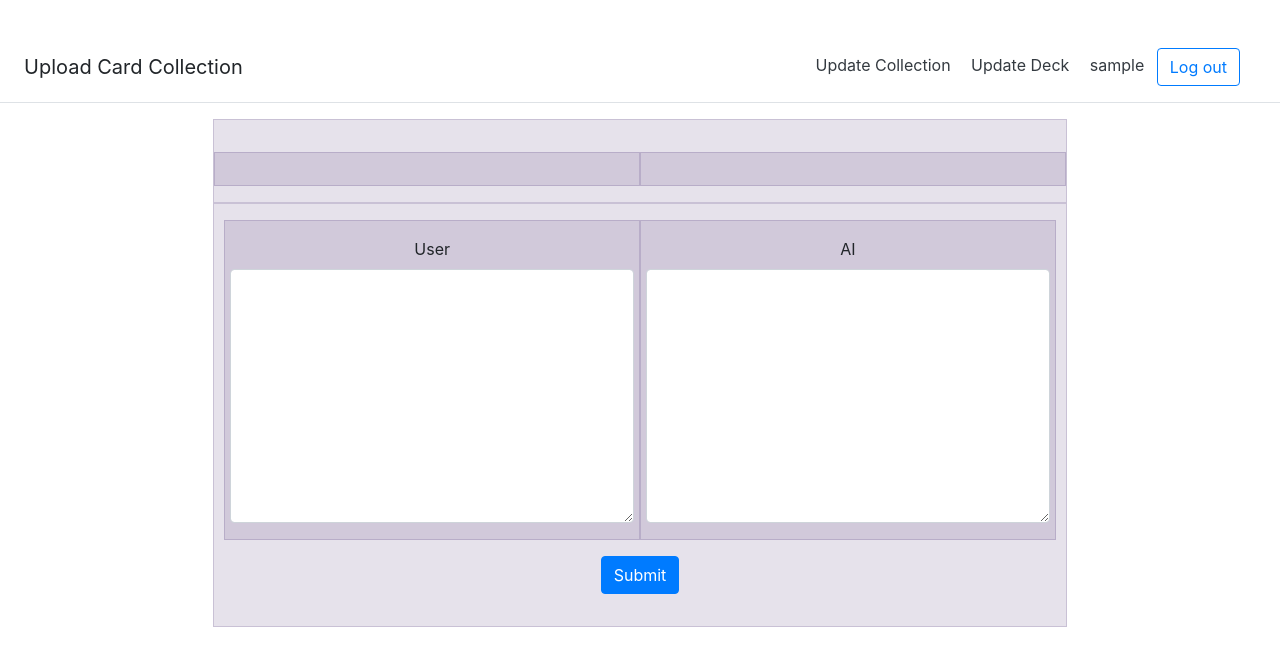
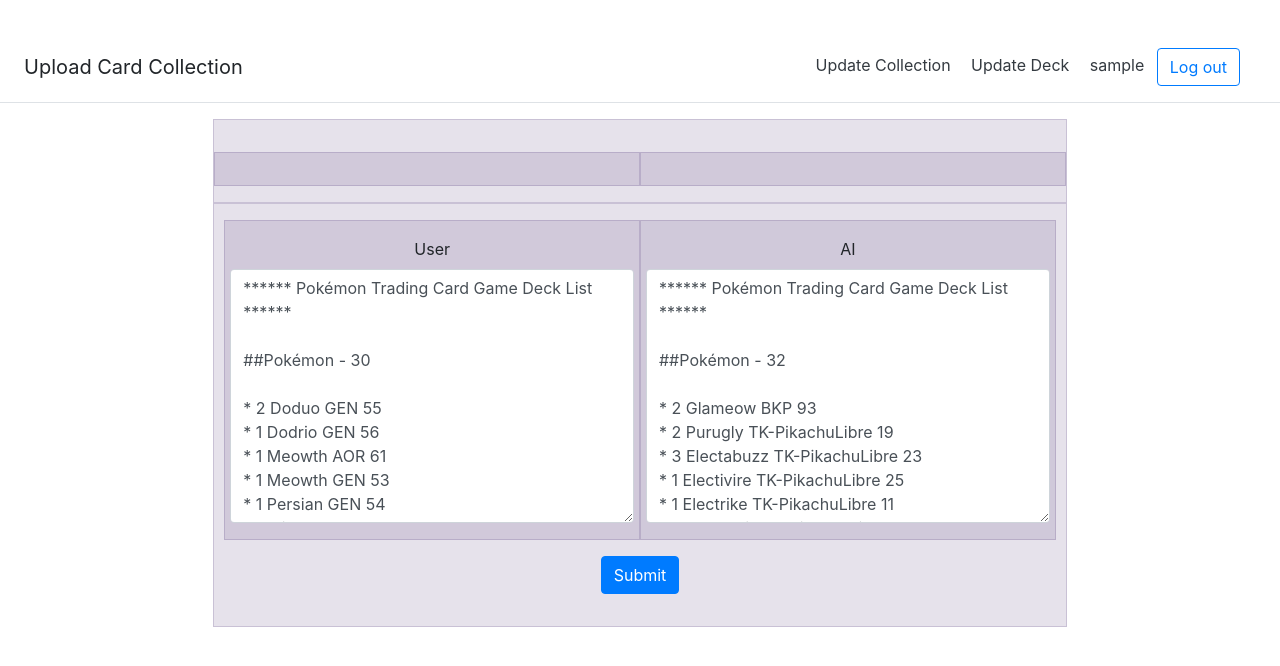
Before and after one commit to lingt-xyz/PokemonGoBack, a PHP site: page /collection.php?action=update in a window 1280 px wide. Shown: the top 666 px of the page. Run offline with PHP 8.4, Linux system fonts and the light colour scheme; the visitor is signed in with stand-in values (Sample User, id 1).

Commit message:
set default value for crd collection and deck to simplify testing

```diff
--- a/source/PokemonGoBack/collection.php
+++ b/source/PokemonGoBack/collection.php
@@ -112,12 +112,96 @@
                     <div class="form-group col-md-6">
                         <label for="card_collection_1">User</label>
                         <textarea class="form-control" id="card_collection_1" name="card_collection_1"
-                                  rows="10"></textarea>
+                                  rows="10">
+****** Pokémon Trading Card Game Deck List ******
+
+##Pokémon - 30
+
+* 2 Doduo GEN 55
+* 1 Dodrio GEN 56
+* 1 Meowth AOR 61
+* 1 Meowth GEN 53
+* 1 Persian GEN 54
+* 2 Diglett GEN 38
+* 1 Dugtrio GEN 39
+* 2 Geodude GEN 43
+* 1 Hitmonchan GEN 48
+* 1 Hitmonlee GEN 47
+* 3 Machop GEN 40
+* 2 Machoke GEN 41
+* 2 Espurr GEN 114
+* 1 Meowstic GEN 115
+* 2 Gastly GEN 33
+* 1 Haunter GEN 34
+* 2 Jirachi GEN 113
+* 1 Jynx FFI 37
+* 1 Slowpoke GEN 32
+* 2 Zubat GEN 30
+
+##Trainer Cards - 10
+
+* 1 Wally GEN 127
+* 1 Red Card GEN 71
+* 2 Energy Switch GEN 61
+* 1 Switch SUM 132
+* 2 Pokémon Fan Club GEN 69
+* 1 Shauna GEN 72
+* 1 Poké Ball GEN 67
+* 1 Floral Crown GEN 126
+
+##Energy - 20
+
+* 10 Psychic Energy TK-AlolanRaichu 20
+* 10 Fighting Energy TK-Lycanroc 5
+
+Total Cards - 60
+
+****** Deck List Generated by the Pokémon TCG Online www.pokemon.com/TCGO ******</textarea>
                     </div>
                     <div class="form-group col-md-6">
                         <label for="card_collection_2">AI</label>
                         <textarea class="form-control" id="card_collection_2" name="card_collection_2"
-                                  rows="10"></textarea>
+                                  rows="10">
+****** Pokémon Trading Card Game Deck List ******
+
+##Pokémon - 32
+
+* 2 Glameow BKP 93
+* 2 Purugly TK-PikachuLibre 19
+* 3 Electabuzz TK-PikachuLibre 23
+* 1 Electivire TK-PikachuLibre 25
+* 1 Electrike TK-PikachuLibre 11
+* 1 Manectric TK-PikachuLibre 13
+* 1 Helioptile FLF 36
+* 2 Pikachu GEN 26
+* 1 Raichu GEN 27
+* 2 Pikachu Libre TK-PikachuLibre 14
+* 2 Ducklett TK-Suicune 24
+* 2 Swanna TK-Suicune 27
+* 2 Froakie BKT 46
+* 2 Frogadier BKT 47
+* 2 Goldeen TK-Suicune 26
+* 2 Seaking TK-Suicune 25
+* 1 Shellder GEN 19
+* 1 Cloyster GEN 20
+* 2 Suicune TK-Suicune 14
+
+##Trainer Cards - 8
+
+* 2 Potion BKP 106
+* 3 Tierno BKP 112
+* 1 Clemont GEN 59
+* 1 Pokémon Center Lady GEN 68
+* 1 Misty's Determination BKP 104
+
+##Energy - 20
+
+* 10 Lightning Energy Energy 4
+* 10 Water Energy Energy 3
+
+Total Cards - 60
+
+****** Deck List Generated by the Pokémon TCG Online www.pokemon.com/TCGO ******</textarea>
                     </div>
                 </div>
                 <button type="submit" class="btn btn-primary" name="upload_submit">Submit</button>
--- a/source/PokemonGoBack/util.php
+++ b/source/PokemonGoBack/util.php
@@ -16,6 +16,7 @@
 }
 
 function splitByNewLine($data){
+    $data = trim($data);
 	return explode("\n", $data);
 }
 
@@ -24,6 +25,7 @@
 	$data = explode("\n", $str);
 	foreach($data as $row) {
 		//echo $row;
+        $row = trim($row);
 		$pattern = "/\*\s+([0-9]{1,2})\s+(([a-zA-ZÀ-ÿ\-]+)|([a-zA-ZÀ-ÿ\-]+\s+[a-zA-ZÀ-ÿ\-]+)|([a-zA-ZÀ-ÿ\-]+\s+[a-zA-ZÀ-ÿ\-]+\s+[a-zA-ZÀ-ÿ\-]+))\s+([\w\-]+)\s+([0-9]{1,})/";
 		// group 1, group 2, group 6, group 7
 		preg_match_all($pattern, $row, $matches, PREG_SET_ORDER);
@@ -41,6 +43,7 @@
 	$data = explode("\n", $str);
 	$type = "";
 	foreach($data as $row) {
+        $row = trim($row);
 		if(!empty($row)){
 			if(startsWith($row, "##Pokémon")){
 				$type = "Pokémon";
```
Also changed, not shown: source/PokemonGoBack/deck.php (+122 -2 lines).
